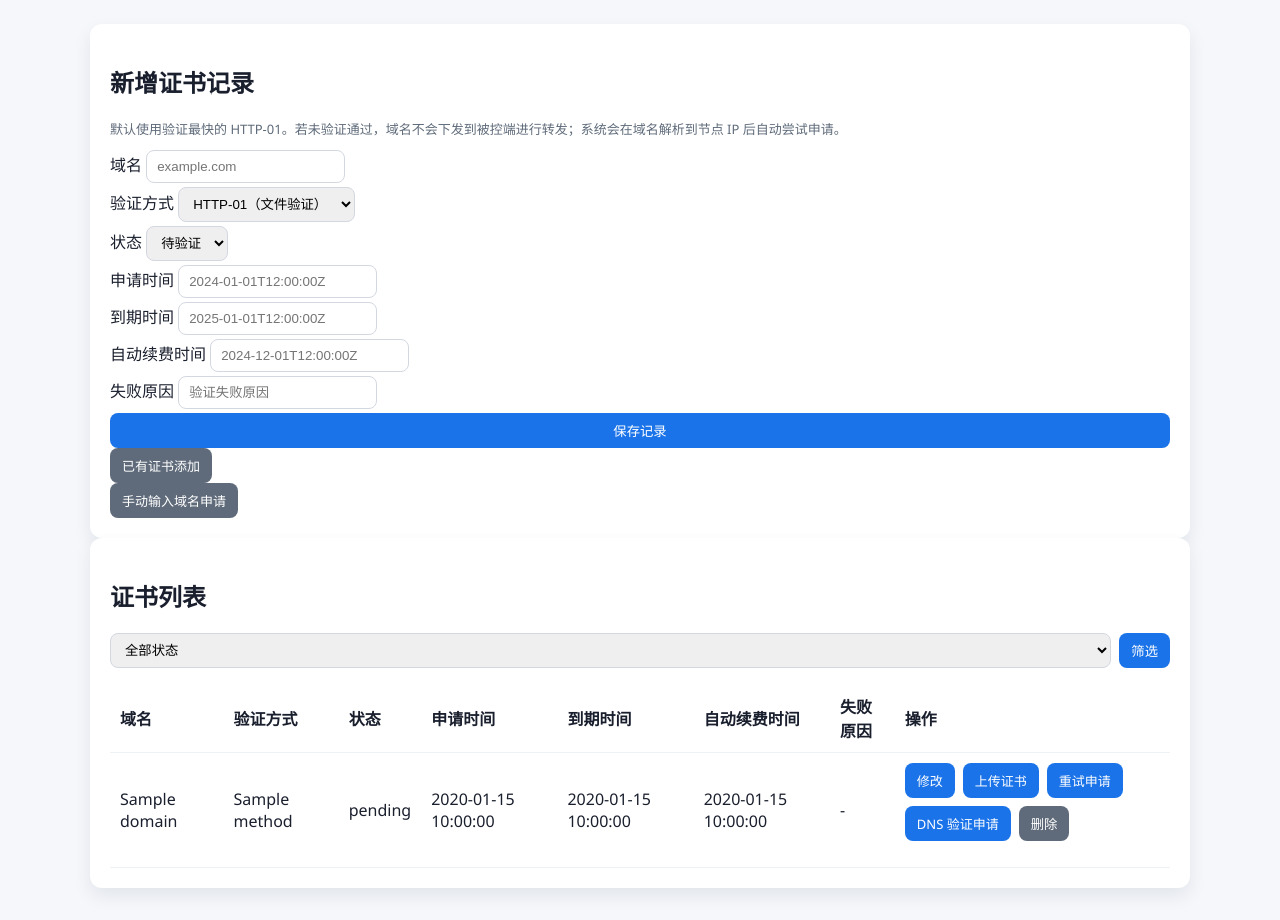
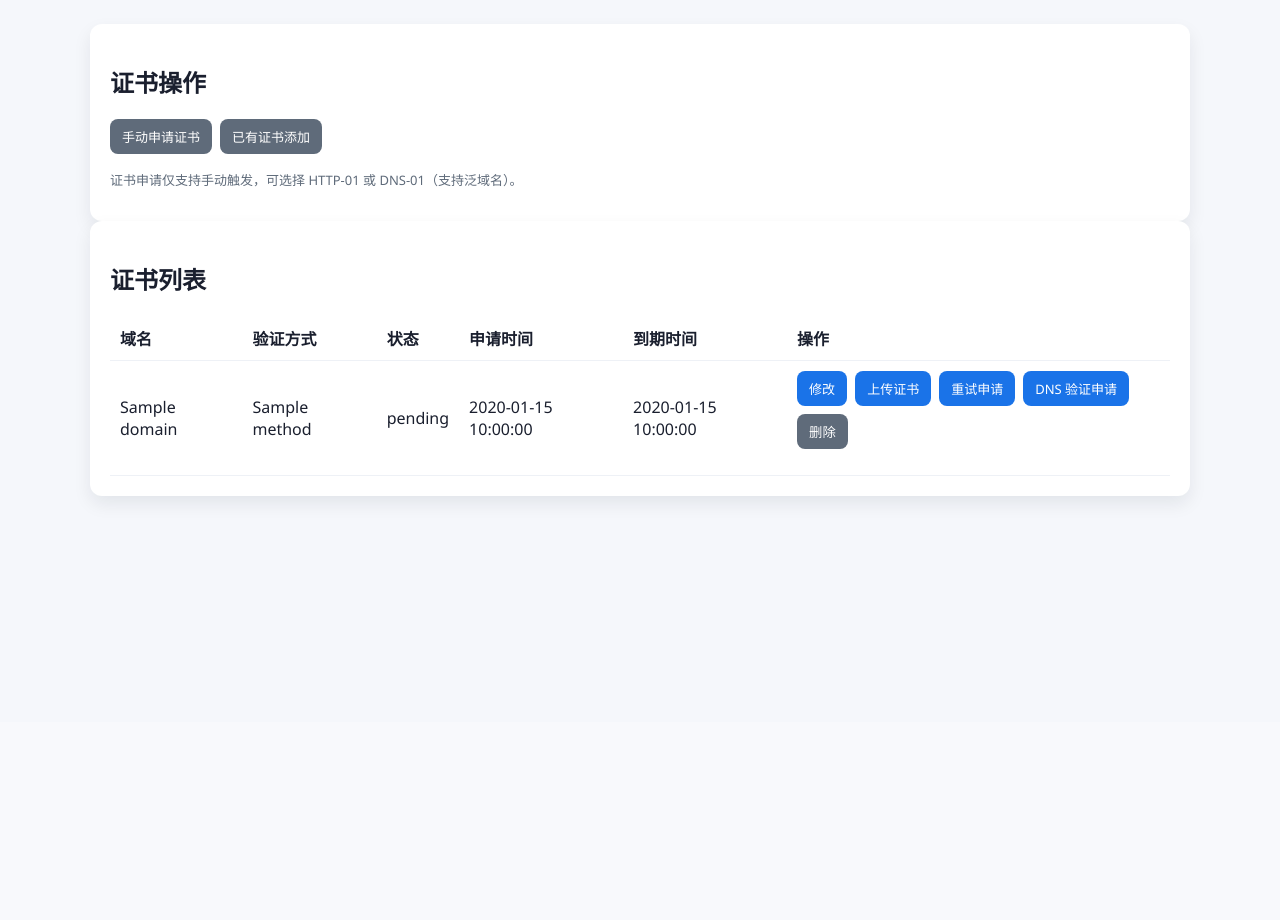
Before and after one commit to modu369/gpt, a Flask app: template control-plane/templates/certs.html in a window 1280 px wide. Shown: the part 78-998 px from the top of the page. After the commit the page ends 582 px from the top, so only its background shows below. Run offline with Flask 3, Linux system fonts and the light colour scheme; data comes from the database, SQL or seed files in the repository; the template is opened without the code that fills it: most values are stand-ins (such as "Sample title", 1, 10 or a date in 2020); data that the repository does not hold is empty.

Commit message:
Remove auto cert issuance and simplify cert UI

```diff
--- a/control-plane/app.py
+++ b/control-plane/app.py
@@ -1310,7 +1310,6 @@ def api_metrics():
             sync_huawei_dns_weights()
         except requests.RequestException:
             pass
-    auto_issue_certs()
     return jsonify({"status": "ok"})
 
 
--- a/control-plane/templates/certs.html
+++ b/control-plane/templates/certs.html
@@ -18,53 +18,25 @@
       </header>
 
       <section class="card">
-        <h2>新增证书记录</h2>
-        <p class="hint">默认使用验证最快的 HTTP-01。若未验证通过，域名不会下发到被控端进行转发；系统会在域名解析到节点 IP 后自动尝试申请。</p>
-        <form method="post" action="{{ scoped_url('add_cert') }}" class="stack">
+        <h2>证书操作</h2>
+        <div class="inline-form">
+          <details>
+            <summary class="secondary">手动申请证书</summary>
+            <form method="post" action="{{ scoped_url('auto_issue_cert') }}" class="stack">
               <label>
-            域名
-            <input type="text" name="domain" placeholder="example.com" list="domain-options" required />
+                域名（支持通配符）
+                <input type="text" name="domain" placeholder="example.com 或 *.example.com" required />
               </label>
-          <datalist id="domain-options">
-            {% for domain in domains %}
-            <option value="{{ domain }}"></option>
-            {% endfor %}
-          </datalist>
               <label>
                 验证方式
                 <select name="method">
                   <option value="http-01">HTTP-01（文件验证）</option>
-              <option value="dns-01">DNS-01</option>
-              <option value="passthrough">直通（已有证书）</option>
+                  <option value="dns-01">DNS-01（支持通配符）</option>
                 </select>
               </label>
-          <label>
-            状态
-            <select name="status">
-              <option value="pending">待验证</option>
-              <option value="issued">已签发</option>
-              <option value="renewing">续签中</option>
-              <option value="failed">失败</option>
-            </select>
-          </label>
-          <label>
-            申请时间
-            <input type="text" name="issued_at" placeholder="2024-01-01T12:00:00Z" />
-          </label>
-          <label>
-            到期时间
-            <input type="text" name="expires_at" placeholder="2025-01-01T12:00:00Z" />
-          </label>
-          <label>
-            自动续费时间
-            <input type="text" name="renew_at" placeholder="2024-12-01T12:00:00Z" />
-          </label>
-          <label>
-            失败原因
-            <input type="text" name="last_error" placeholder="验证失败原因" />
-          </label>
-          <button type="submit">保存记录</button>
+              <button type="submit" class="secondary">开始申请</button>
             </form>
+          </details>
           <details>
             <summary class="secondary">已有证书添加</summary>
             <form method="post" action="{{ scoped_url('add_existing_cert') }}" class="stack">
@@ -83,38 +55,12 @@
               <button type="submit" class="secondary">确认使用该证书</button>
             </form>
           </details>
-        <details>
-          <summary class="secondary">手动输入域名申请</summary>
-          <form method="post" action="{{ scoped_url('auto_issue_cert') }}" class="stack">
-            <label>
-              域名（支持通配符）
-              <input type="text" name="domain" placeholder="example.com 或 *.example.com" required />
-            </label>
-            <label>
-              验证方式
-              <select name="method">
-                <option value="http-01">HTTP-01（文件验证）</option>
-                <option value="dns-01">DNS-01（支持通配符）</option>
-              </select>
-            </label>
-            <button type="submit" class="secondary">立即申请</button>
-          </form>
-        </details>
+        </div>
+        <p class="hint">证书申请仅支持手动触发，可选择 HTTP-01 或 DNS-01（支持泛域名）。</p>
       </section>
 
       <section class="card">
         <h2>证书列表</h2>
-        <form method="get" action="{{ scoped_url('certs') }}" class="inline-form">
-          <select name="status">
-            <option value="" {% if not status_filter %}selected{% endif %}>全部状态</option>
-            <option value="issued" {% if status_filter == 'issued' %}selected{% endif %}>成功</option>
-            <option value="failed" {% if status_filter == 'failed' %}selected{% endif %}>失败</option>
-            <option value="applying" {% if status_filter == 'applying' %}selected{% endif %}>正在申请</option>
-            <option value="pending" {% if status_filter == 'pending' %}selected{% endif %}>待验证</option>
-            <option value="renewing" {% if status_filter == 'renewing' %}selected{% endif %}>续签中</option>
-          </select>
-          <button type="submit">筛选</button>
-        </form>
         <table>
           <thead>
             <tr>
@@ -123,8 +69,6 @@
               <th>状态</th>
               <th>申请时间</th>
               <th>到期时间</th>
-              <th>自动续费时间</th>
-              <th>失败原因</th>
               <th>操作</th>
             </tr>
           </thead>
@@ -136,8 +80,6 @@
               <td>{{ cert.status }}</td>
               <td>{{ cert.issued_at or '-' }}</td>
               <td>{{ cert.expires_at or '-' }}</td>
-              <td>{{ cert.renew_at or '-' }}</td>
-              <td>{{ cert.last_error or '-' }}</td>
               <td>
                 <div class="inline-form">
                   <details class="modal">
```
Lines whose indentation alone changed are shown as unchanged.
